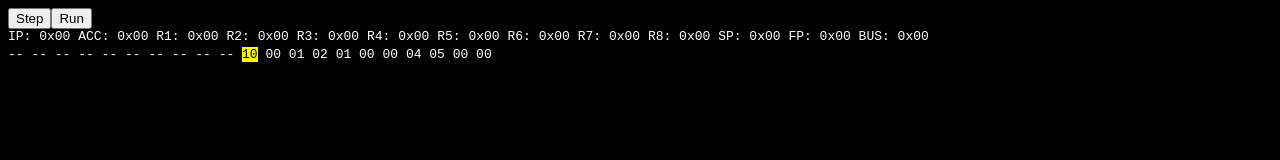
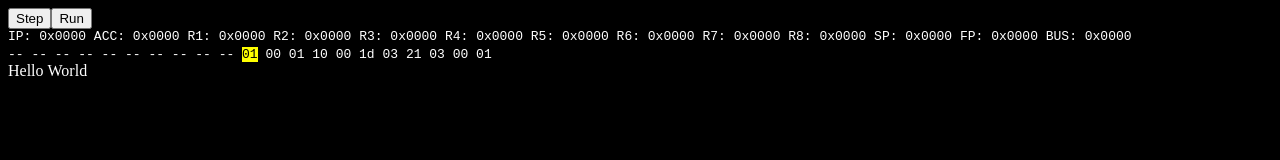
Before and after one commit to mobilex1122/jan-pc, a website with bundled scripts: page index.html in a window 1280 px wide. Both pictures are taken after a click on the button "Run". Built offline with nearby package versions, Linux system fonts and the light colour scheme.

Commit message:
Added instructions, device and First Hello World

```diff
--- a/index.html
+++ b/index.html
@@ -45,6 +45,10 @@
         <span class="mono" id="inspectView"></span>
     </div>
 
+    <div id="console">
+
+    </div>
+
     <script type="module" src="js/index.mjs"></script>
 </body>
 </html>
--- a/js/Bus/Bus.mjs
+++ b/js/Bus/Bus.mjs
@@ -16,12 +16,12 @@ export default class Bus {
     }
 
     selectDevice(index) {
-        if (this.devices[this.selectDevice]) {
-            this.devices[this.selectDevice].diselected();
+        if (this.devices[this.selectedDevice] && this.devices[this.selectedDevice].diselected) {
+            this.devices[this.selectedDevice].diselected();
         }
-        this.selectDevice = index;
-        if (this.devices[this.selectDevice]) {
-            this.devices[this.selectDevice].selected();
+        this.selectedDevice = index;
+        if (this.devices[this.selectedDevice]) {
+            this.devices[this.selectedDevice].selected();
         }
     }
 
@@ -51,4 +51,27 @@ export default class Bus {
             return this.dummy.read(address);
         }
     }
+
+    write16(address,value) {
+        const device = this.devices[this.selectedDevice];
+        if (device != null) {
+            device.write16(address,value);
+        } else {
+            this.dummy.write16(address,value);
+        }
+    }
+
+    /**
+     * Reads from Bus Device
+     * @param {number} address
+     * @returns {number} Value at that address
+     */
+    read16(address) {
+        const device = this.devices[this.selectedDevice];
+        if (device != null) {
+            return device.read16(address);
+        } else {
+            return this.dummy.read16(address);
+        }
+    }
 }
--- a/js/CPU/CPU.mjs
+++ b/js/CPU/CPU.mjs
@@ -2,8 +2,8 @@ import I from "./Instructions.mjs";
 import R , {REGCOUNT} from "./Registers.mjs";
 
 /**
- * @typedef {import("../Memory/Memory.mjs")} Memory
- * @typedef {import("../Bus/Bus.mjs")} Bus
+ * @typedef {import("../Memory/Memory.mjs").default} Memory
+ * @typedef {import("../Bus/Bus.mjs").default} Bus
  */
 
 /**
@@ -95,7 +95,7 @@ export default class {
             console.groupEnd();
             return returnState;
         }
-        return this.exec(this.fetch());
+        return this.exec(this.fetch()) ?? false;
 
     }
 
@@ -103,16 +103,33 @@ export default class {
         this.registers.setUint16(address * 2,value);
     }
 
+    setRegister8(address,value) {
+        this.registers.setUint8(address * 2 + 1,value);
+    }
+
     setMem(address,value) {
         this.memory.setUint16(address,value);
     }
 
+    setMem8(address,value) {
+        this.memory.setUint8(address,value);
+    }
+
+
     getMem(address) {
+        return this.memory.getUint8(address);
+    }
+
+    getMem16(address) {
         this.memory.getUint16(address);
     }
 
     getRegister(address) {
         return this.registers.getUint16(address * 2);
+    }
+
+    getRegister8(address) {
+        return this.registers.getUint8(address * 2 + 1);
     }
 
     exec(instruction) {
@@ -141,6 +158,28 @@ export default class {
                 this.setRegister(reg,lit);
                 return;
             }
+
+            case I.MOV_REG_REG: {
+                this.log("Move REG MEM");
+                const regSrc = this.fetch();
+                const regDst = this.fetch();
+                const val = this.getRegister(regSrc);
+                this.setRegister(regDst,val);
+                return;
+            }
+
+            case I.MOV_MEMPNT_REG: {
+                this.log("Move MEM* REG");
+                const regsrc = this.fetch();
+                const reg = this.fetch();
+                const memAdr = this.getRegister(regsrc);
+                const value = this.getMem(memAdr);
+                this.log("Set Reg: " +reg + " to " + value);
+
+                this.setRegister(reg,value);
+                return;
+            }
+            /* BUS Allways uses 16bits for addresses so use "fetch16()" */
             case I.BUS_SELECT: {
                 this.log("BUS Select");
                 const lit = this.fetch16();
@@ -150,22 +189,59 @@ export default class {
             }
             case I.BUS_READ_REG: {
                 this.log("Bus to REG");
+                const address = this.fetch16();
                 const reg = this.fetch();
-                const lit = this.fetch16();
-                const value = this.bus.read(lit)
-                this.setRegister(reg,value);
-                console.log("Move")
+                const value = this.bus.read(address)
+                this.setRegister8(reg,value);
                 return;
             }
             case I.BUS_WITE_LIT: {
                 this.log("Bus Write");
-                const val = this.fetch16();
-                const lit = this.fetch16();
-                this.bus.write(lit,val);
+                const val = this.fetch();
+                const address = this.fetch16();
+                this.bus.write(address,val);
                 return;
             }
-            case I.HLR: {
-                this.log("HALT");
+            case I.BUS_WITE_REG: {
+                this.log("Bus Write");
+                const regAddr = this.fetch();
+                const busAddr = this.fetch16();
+                const val = this.getRegister8(regAddr);
+                this.bus.write(busAddr,val);
+                return;
+            }
+
+            case I.BUS_READ_MEM: {
+                this.log("Bus to Mem");
+                const busAddr = this.fetch16();
+                const memAddr = this.fetch16();
+                const value = this.bus.read(busAddr);
+                this.setMem8(memAddr,value);
+                return;
+            }
+
+            case I.JMP_NEQ_LIT: {
+                this.log("JUMP");
+                const compare = this.fetch16();
+                const jmpAddr = this.fetch16();
+                const val = this.getRegister(R.ACC);
+                if (val != compare) {
+                    this.setRegister(R.IP, jmpAddr);
+                }
+                return;
+            }
+
+            case I.ADD_REG_LIT: {
+                const regAddr = this.fetch();
+                const value = this.fetch16();
+                const rval = this.getRegister(regAddr);
+
+                this.setRegister(R.ACC, value + rval);
+                return;
+            }
+
+            case I.HLT: {
+                console.log("HALT");
                 return true;
             }
         }
@@ -173,10 +249,12 @@ export default class {
 
 
     run() {
-        if (this.step() != true) {
-            requestAnimationFrame(() => {
+        const returnStatus = this.step();
+        console.log( returnStatus ? "true": "false");
+        if (returnStatus != true) {
+            setTimeout(() => {
                 this.run();
-            })
+            },0)
         } else {
             alert("System Halt!");
         }
--- a/js/CPU/Instructions.mjs
+++ b/js/CPU/Instructions.mjs
@@ -9,11 +9,32 @@ export default {
     BUS_READ_MEM: 0x03,
     BUS_WITE_LIT: 0x04,
     BUS_WITE_REG: 0x05,
+    /* BUS 16bit operations are only reserved for future */
+    BUS_READ_REG_16: 0x06,
+    BUS_READ_MEM_16: 0x07,
+    BUS_WITE_LIT_16: 0x08,
+    BUS_WITE_REG_16: 0x09,
+
+
     MOV_LIT_REG: 0x10,
     MOV_REG_REG: 0x11,
     MOV_REG_MEM: 0x12,
     MOV_MEM_REG: 0x13,
+    MOV_MEMPNT_REG: 0x14,
+    /* MATH Operations */
     ADD_REG_REG: 0x20,
     ADD_REG_LIT: 0x21,
+
+
+    /* Logical Operations */
+    JMP_REG: 0x30,
+    JMP_LIT: 0x31,
+    JMP_NEQ_REG: 0x32,
+    JMP_NEQ_LIT: 0x33,
+    JMP_GT_REG: 0x34,
+    JMP_GT_LIT: 0x35,
+    JMP_LT_REG: 0x36,
+    JMP_LT_LIT: 0x37,
+
     HLT: 0xFF
 }
--- /dev/null
+++ b/js/Devices/ConsoleDevice.mjs
@@ -0,0 +1,60 @@
+import Device from "./Device.mjs";
+
+export default class ConsoleDevice extends Device {
+    /**
+     * Simple console. Write to address 00 to add character use 0x03 to send to console
+     * User input read is not yet awailable. :)
+     * @param {HTMLElement} consoleDiv Div to use as the console output
+     */
+    constructor(consoleDiv, debug = false) {
+        super();
+        this.name = "Console"
+        this.toSend = "";
+        this.debug = debug;
+
+        this.el = consoleDiv
+    }
+
+    log(msg) {
+        if (this.debug) {
+        console.log("Debug BUS Device ("+ this.name +"): " + msg);
+        }
+    }
+
+    selected() {
+        this.log("Selected");
+    }
+
+    diselect() {
+        this.log("Diselected");
+    }
+
+    read() {
+        return 0;
+    }
+
+    sendToConsole() {
+        let send = this.toSend;
+
+        send = send.replaceAll("\n", "<br>");
+        send = send.replaceAll(" ", "&nbsp;");
+
+        this.el.innerHTML += send;
+        this.toSend = "";
+    }
+
+    write(address,value) {
+        if (address == 0x00) {
+            if (value == 0x03) {
+                this.log("EOT")
+                this.sendToConsole();
+            } else {
+                let char = String.fromCharCode(value);
+                this.log(char)
+                this.toSend += char;
+            }
+        } else {
+            this.log("Not valid")
+        }
+    }
+}
--- a/js/Devices/DebugDevice.mjs
+++ b/js/Devices/DebugDevice.mjs
@@ -24,11 +24,11 @@ export default class DebugDevice extends Device {
     read(address) {
         this.log("Read: " + address);
 
-        return this.d.getUint16(address);
+        return this.d.getUint8(address);
     }
 
     write(address,value) {
         this.log("Write: " + address + " -> " + value);
-        this.d.setUint16(address,value);
+        this.d.setUint8(address,value);
     }
 }
--- a/js/index.mjs
+++ b/js/index.mjs
@@ -1,5 +1,6 @@
 import Bus from "./Bus/Bus.mjs";
 import CPU from "./CPU/CPU.mjs";
+import ConsoleDevice from "./Devices/ConsoleDevice.mjs";
 import DebugDevice from "./Devices/DebugDevice.mjs";
 import NoiseDummy from "./Devices/NoiseDummy.mjs";
 import { compileProgram } from "./testProgram.mjs";
@@ -7,7 +8,11 @@ import { compileProgram } from "./testProgram.mjs";
 
 const bus = new Bus(new NoiseDummy());
 
+
+const consoleDiv = document.getElementById("console");
+
 bus.addDevice(0,new DebugDevice("INDEX 1"));
+bus.addDevice(1,new ConsoleDevice(consoleDiv));
 
 
 const memBuf = new ArrayBuffer(0xFF);
@@ -15,10 +20,17 @@ const mem = new DataView(memBuf);
 
 compileProgram(new Uint8Array(memBuf));
 
-const cpu = new CPU(mem,bus, true);
+console.log("Program:\n'" + buf2hex(memBuf) + "'");
 
 
+const cpu = new CPU(mem,bus, false);
 
+
+function buf2hex(buffer) { // buffer is an ArrayBuffer
+    return [...new Uint8Array(buffer)]
+        .map(x => x.toString(16).padStart(2, '0'))
+        .join('');
+}
 
 
 
@@ -33,7 +45,7 @@ function updateRegisters() {
             const name = child.dataset.name ?? null;
 
             if (reg && name) {
-                child.innerHTML = name + ": 0x" + cpu.getRegister(reg).toString(16).padStart(2,"0");
+                child.innerHTML = name + ": 0x" + cpu.getRegister(reg).toString(16).padStart(4,"0");
             }
         }
     }
@@ -41,6 +53,14 @@ function updateRegisters() {
 }
 
 updateRegisters();
+
+const runBtn = document.getElementById("run");
+runBtn.addEventListener("click", runCPU);
+
+function runCPU() {
+    cpu.run();
+}
+
 
 const stepBtn = document.getElementById("step");
 stepBtn.addEventListener("click", stepCPU);
--- a/js/testProgram.mjs
+++ b/js/testProgram.mjs
@@ -2,17 +2,35 @@ import I from "./CPU/Instructions.mjs"
 import R from "./CPU/Registers.mjs"
 
 const program = [
+    I.BUS_SELECT,
+    0x00,0x01,
     I.MOV_LIT_REG,
+    0x00,0x1D,
+    R.R2,
+
+    I.ADD_REG_LIT,
+    R.R2,
     0x00,0x01,
+    I.MOV_MEMPNT_REG,
+    R.ACC,
     R.R1,
-    I.BUS_SELECT,
-    0x00,0x00,
-    I.BUS_WITE_LIT,
-    0x05,0x00,
-    0x00,0x01,
-    I.BUS_READ_REG,
+    I.BUS_WITE_REG,
+    R.R1, // Read Register 1
+    0x00,0x00, // Address 0
+    I.MOV_REG_REG,
+    R.ACC,
     R.R2,
-    0x00,0x02,
+    I.MOV_REG_REG,
+    R.R1,
+    R.ACC,
+    I.JMP_NEQ_LIT,
+    0x00,0x03,
+    0x00,0x07,
+    I.HLT,
+    /*
+      H    e    l    l    o         W    o    r    l    d   EOT
+    */
+    0x48,0x65,0x6C,0x6C,0x6F,0x20,0x57,0x6F,0x72,0x6C,0x64,0x03
 ]
 
 
```
Also changed, not shown: js/Devices/Device.mjs (+21 -0 lines).
